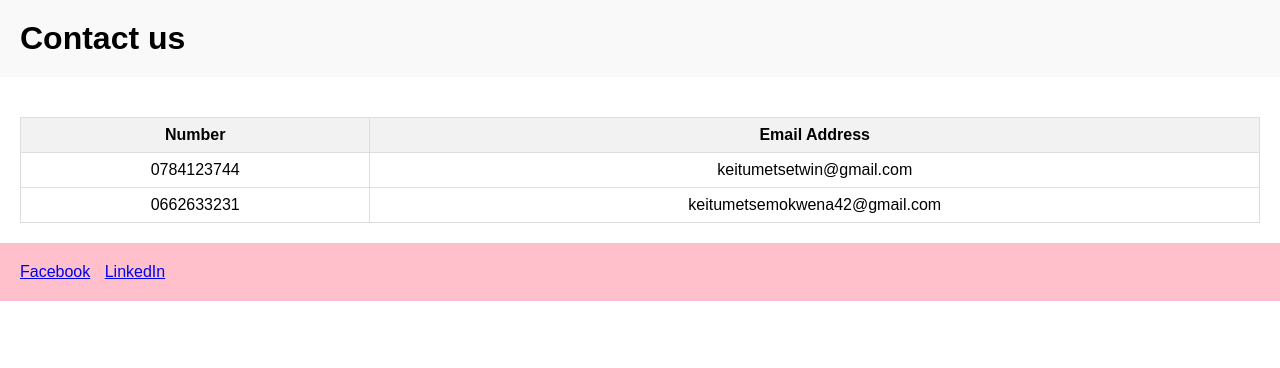
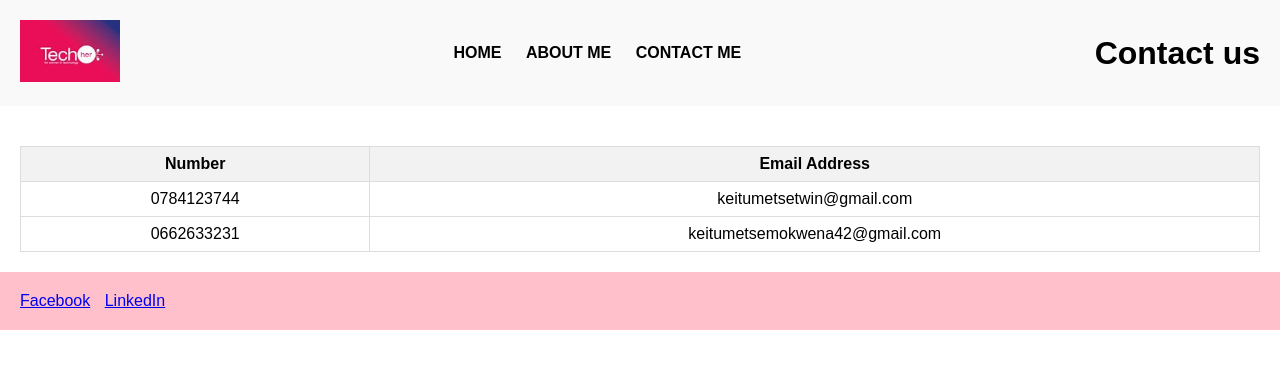
Before and after one commit to Keitu947/CodeTribe-Bootcamp, a plain HTML site: page contact.html in a window 1280 px wide. Drawn offline with Linux system fonts and the light colour scheme.

Commit message:
Update contact.html

```diff
--- a/contact.html
+++ b/contact.html
@@ -9,6 +9,16 @@
   </head>
   <body>
     <header>
+<div class="logo">
+        <img src="images/th.jpg" alt="My Logo" />
+      </div>
+      <nav>
+        <ul>
+          <li><a href="index.html">HOME</a></li>
+          <li><a href="about.html">ABOUT ME</a></li>
+          <li><a href="contact.html">CONTACT ME</a></li>
+        </ul>
+      </nav>
       <h1>Contact us</h1>
     </header>
     <section class="main">
```
